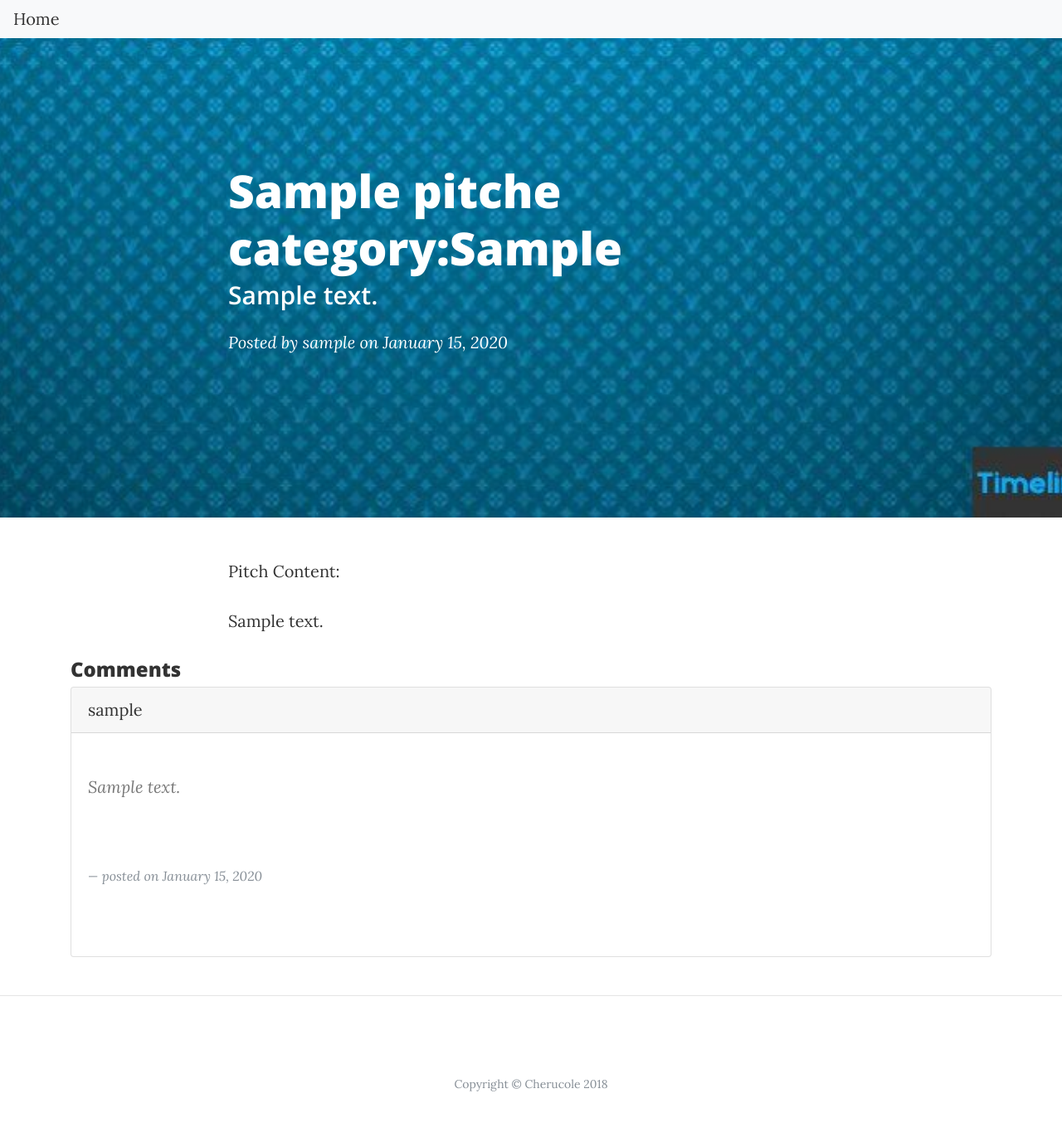
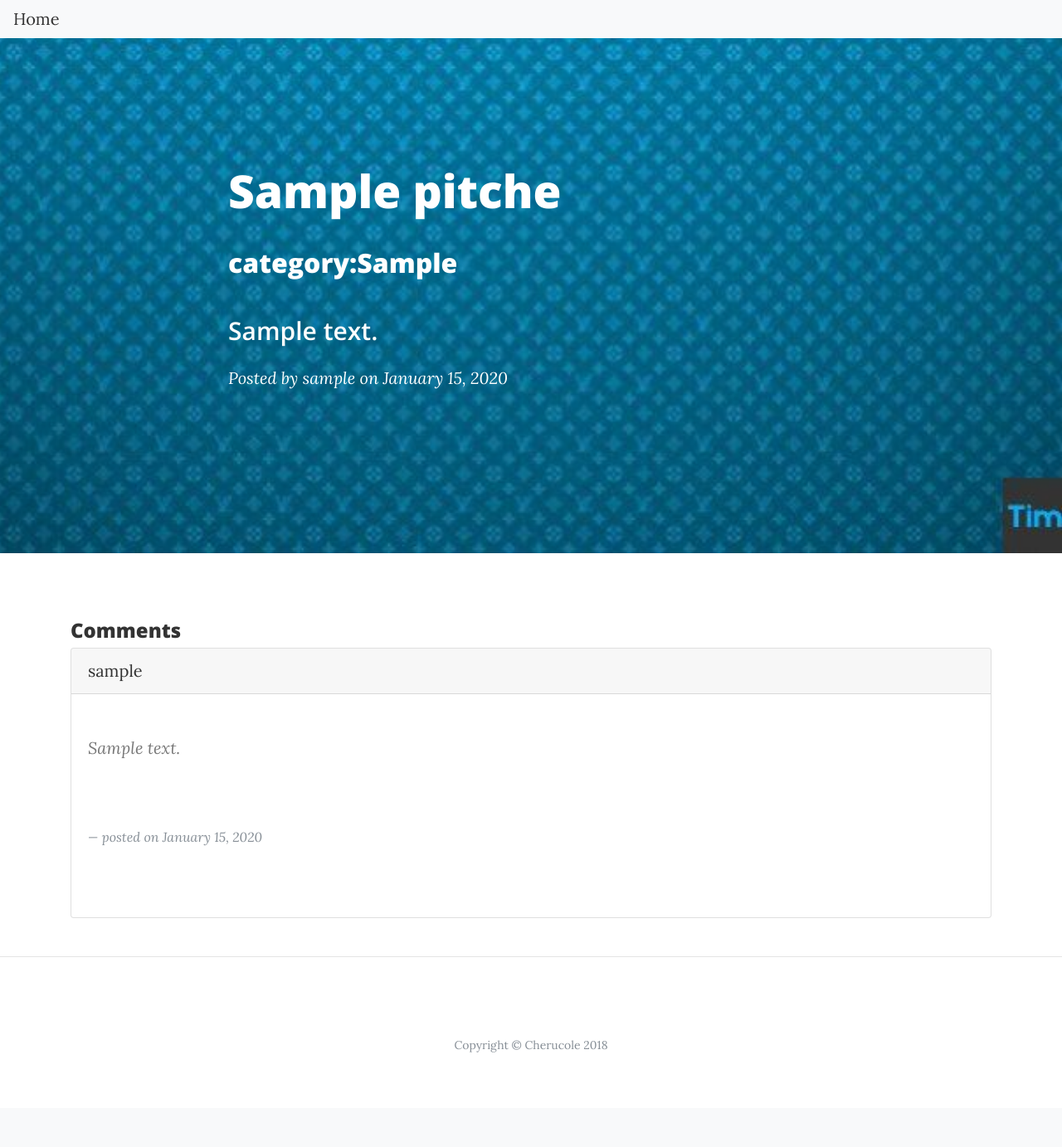
Before and after one commit to cherucole/Pitchify, a Flask app: page /pitch_comments/1 in a window 1280 px wide. Shown: the whole page at 83% size. After the commit the page ends 1269 px from the top, so only its background shows below. Run offline with Flask 2, Linux system fonts and the light colour scheme; a user stored in the database is signed in; tables that the repository leaves empty hold one stand-in row (values such as "Sample post"); some libraries are stand-ins or nearby versions.

Commit message:
heroku submission

```diff
--- a/app/templates/pitch_comments.html
+++ b/app/templates/pitch_comments.html
@@ -48,9 +48,12 @@
           <div class="col-lg-8 col-md-10 mx-auto">
             <div class="post-heading">
               <h1>{{ pitch.pitch_title }}</h1>
-                              <h1> category:{{ pitch.pitch_category }}</h1>
+                <br>
+                              <h2> category:{{ pitch.pitch_category }}</h2>
+                                <br>
 
-              <h2 class="subheading">{{ pitch.pitch_content }}</h2>
+
+              <h2 class="subheading">{{ pitch.pitch_content|safe }}</h2>
               <span class="meta">Posted by
                 {{ pitch.username }}
                 on {{ pitch.posted.strftime('%B %d, %Y') }}</span>
@@ -61,21 +64,6 @@
     </header>
 
 
-
-
-    <!-- Post Content -->
-    <article>
-      <div class="container">
-        <div class="row">
-          <div class="col-lg-8 col-md-10 mx-auto">
-              Pitch Content:
-              <br>
-              <br>
-            {{ pitch.pitch_content|safe }}
-          </div>
-        </div>
-      </div>
-    </article>
 <br>
 <div class="container">
     <h4>Comments</h4>
```
